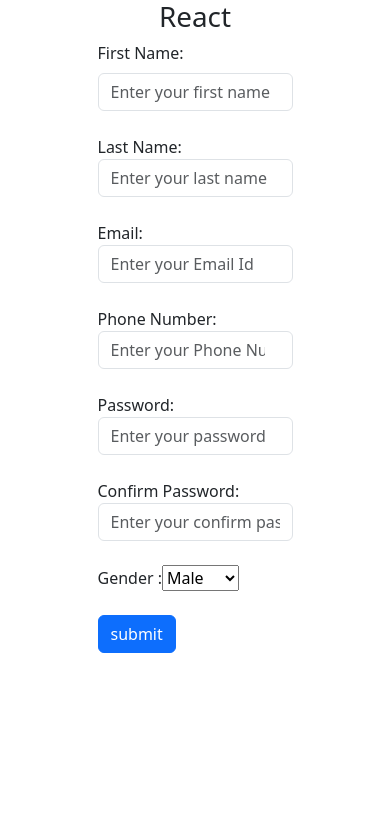
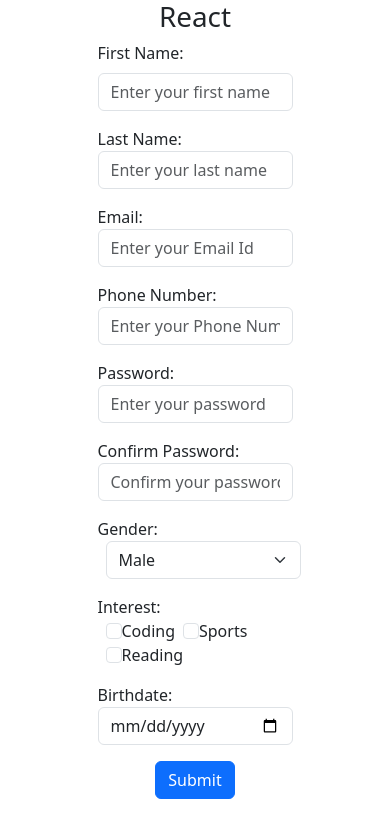
Before and after one commit to Kalpesh446/React, a React (Vite) app in the folder React Crude/: page / in a window 390 px wide. Shown: the top 838 px of the page. Built offline with nearby package versions, Linux system fonts and the light colour scheme.

Commit message:
make a form responsive with bootstrap only

```diff
--- a/React Crude/src/CrudeApp.jsx
+++ b/React Crude/src/CrudeApp.jsx
@@ -62,51 +62,75 @@
   return (
     <>
       <h1 className="text-center">React</h1>
-      <form className="w-50 m-auto">
+      <form className="w-50 mx-auto">
+        {/* First Name */}
         <div className="mb-3">
-          <div>
           <label htmlFor="firstName" className="form-label">
             First Name:
           </label>
           <input className="form-control" type="text" name="firstName" value={formData.firstName} placeholder="Enter your first name" />
         </div>
-          <br />
-          <div>
+        {/* Last Name */}
+        <div className="mb-3">
           <label htmlFor="lastName">Last Name:</label>
           <input className="form-control" type="text" name="lastName" value={formData.lastName} placeholder="Enter your last name" />
         </div>
-          <br />
-          <div>
+        {/* Email */}
+        <div className="mb-3">
           <label htmlFor="email">Email:</label>
           <input className="form-control" type="email" name="email" value={formData.email} placeholder="Enter your Email Id" />
         </div>
-          <br />
-          <div>
+        {/* Phone number */}
+        <div className="mb-3">
           <label htmlFor="phoneNumber">Phone Number:</label>
-            <input className="form-control" type="number" name="phoneNumber" value={formData.phoneNumber} placeholder="Enter your Phone Number" />
+          <input className="form-control" type="tel" name="phoneNumber" value={formData.phoneNumber} placeholder="Enter your Phone Number" />
         </div>
-          <br />
-          <div>
+        {/* Password */}
+        <div className="mb-3">
           <label htmlFor="password">Password:</label>
           <input className="form-control" type="password" name="password" value={formData.password} placeholder="Enter your password" />
         </div>
-          <br />
-          <div>
-            <label htmlFor="password">Confirm Password:</label>
-            <input className="form-control" type="password" name="confirmPassword" value={formData.confirmPassword} placeholder="Enter your confirm password" />
+        {/* Confirm Password */}
+        <div className="mb-3">
+          <label htmlFor="confirmPassword">Confirm Password:</label>
+          <input className="form-control" type="password" name="confirmPassword" value={formData.confirmPassword} placeholder="Confirm your password" />
         </div>
-          <br />
-          <div>
-            <label htmlFor="gender">Gender :</label>
-            <select name="gender" value={formData.gender}>
+        {/* Gender */}
+        <div className="mb-3">
+          <label htmlFor="gender">Gender:</label>
+          <select className="form-select ms-2" name="gender" value={formData.gender}>
             <option value="male">Male</option>
             <option value="female">Female</option>
             <option value="other">Other</option>
           </select>
         </div>
-          <br />
+        {/* Interest */}
+        <div className="mb-3">
+          <label htmlFor="interest">Interest:</label>
+          <div>
+            <label className="form-check-label ms-2">
+              <input type="checkbox" name="coding" checked={formData.interests.includes("coding")} className="form-check-input" />
+              Coding
+            </label>
+            <label className="form-check-label ms-2">
+              <input type="checkbox" name="sports" checked={formData.interests.includes("sports")} className="form-check-input" />
+              Sports
+            </label>
+            <label className="form-check-label ms-2">
+              <input type="checkbox" name="reading" checked={formData.interests.includes("reading")} className="form-check-input" />
+              Reading
+            </label>
+          </div>
+        </div>
+        {/* BirthDate */}
+        <div className="mb-3">
+          <label htmlFor="birthDate">Birthdate:</label>
+          <input className="form-control" type="date" name="birthdate" placeholder="Enter Your BirthDate" />
+        </div>
+        {/* Submit Button */}
+        <div className="text-center">
           <button type="submit" className="btn btn-primary">
-            submit
+            Submit
           </button>
         </div>
       </form>
```
Lines whose indentation alone changed are shown as unchanged.
